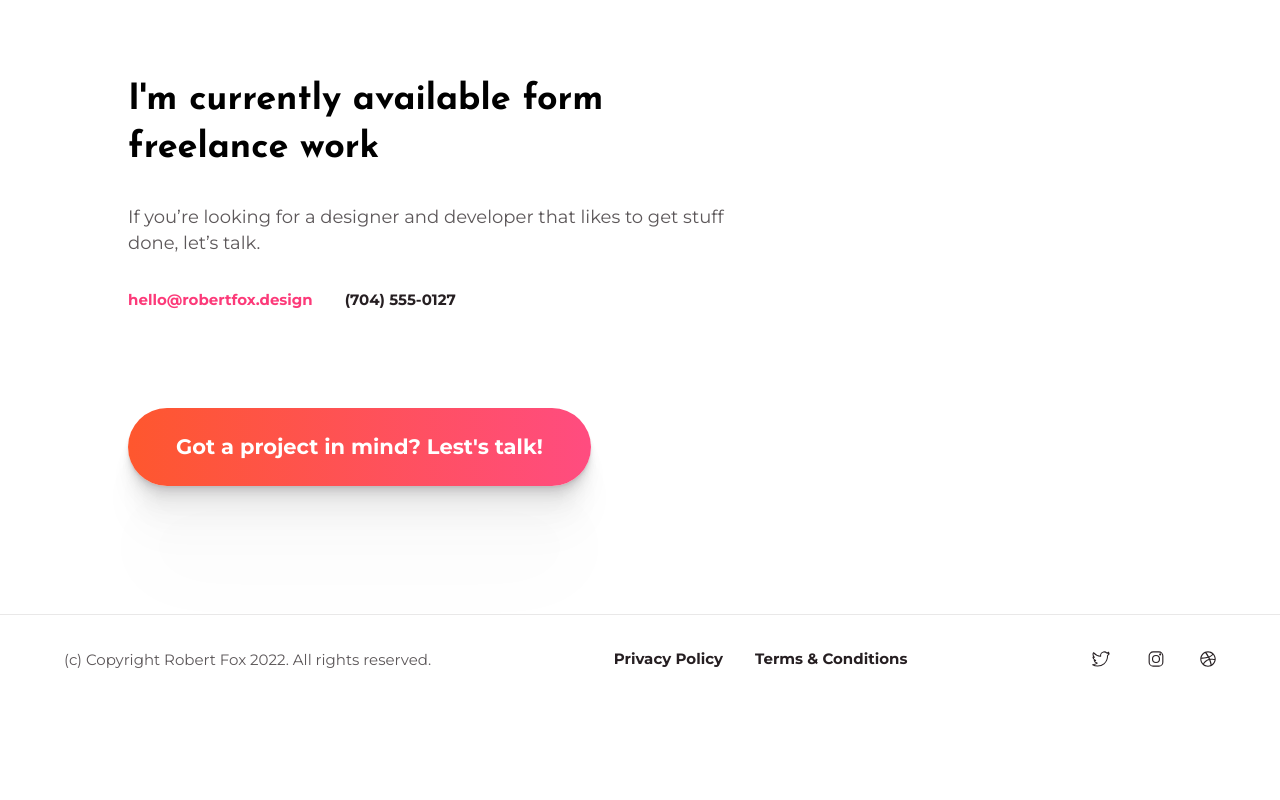
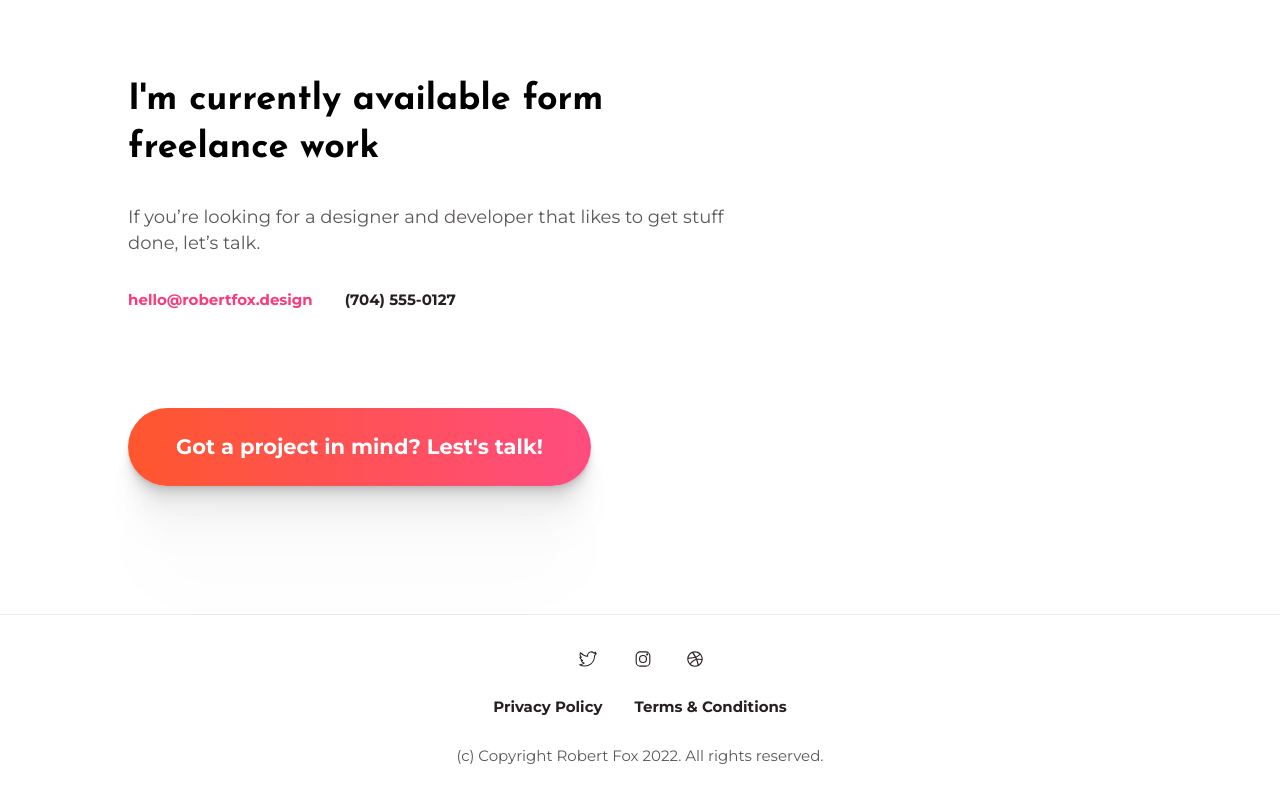
Before and after one commit to PeterGamer8K/portifolio-web-design, a React (Vite) app: page / in a window 1280 px wide. Shown: the part 1156-1956 px from the top of the page. Before the commit the page ends 1860 px from the top, so only its background shows below. Built offline with nearby package versions, Linux system fonts and the light colour scheme.

Commit message:
feat: responsive changes in the footer

```diff
--- a/src/components/Footer/index.tsx
+++ b/src/components/Footer/index.tsx
@@ -3,7 +3,7 @@ import { SocialMediaIcons } from '../SocialMediaIcons'
 export function Footer() {
   return (
     <div className="w-full border-black-10 border-t-[1px] py-8 px-16">
-      <div className="flex flex-row items-center justify-between phone:gap-6 phone:flex-col-reverse">
+      <div className="flex flex-row items-center justify-between phone:gap-6 phone:flex-col-reverse tablet:gap-6 tablet:flex-col-reverse">
         <div>
           <span className="text-black-75 font-montserrat text-[15px]">
             (c) Copyright Robert Fox 2022. All rights reserved.
--- a/src/components/PrimaryButton/index.tsx
+++ b/src/components/PrimaryButton/index.tsx
@@ -15,12 +15,12 @@ export function PrimaryButton({
       {...rest}
       className="bg-brandGradient py-6 px-12 rounded-full flex flex-row items-center justify-center gap-4 shadow-button-shadow"
     >
-      <span className="text-white font-montserrat font-bold text-button-text phone:text-button-text-tablet">
+      <span className="text-white font-montserrat font-bold text-button-text phone:text-button-text-tablet sm:text-paragraph-tablet">
         {text}
       </span>
       {hasIcon && (
         <>
-          <img src="../../../public/downward.svg" alt="" />
+          <img src="../../../public/downward.svg" alt="Arrow down" />
         </>
       )}
     </button>
--- a/tailwind.config.cjs
+++ b/tailwind.config.cjs
@@ -15,8 +15,9 @@ module.exports = {
       md: { min: '767px' },
       // => @media (min-width: 767px) { ... }
 
-      sm: { min: '639px' },
+      sm: { max: '500px' },
       // => @media (min-width: 639px) { ... }
+
       phone: { min: '0px', max: '700px' },
       // => @media (min-width: px and max-width: 650px) { ... }
       tablet: { min: '700px', max: '1300px' },
```
